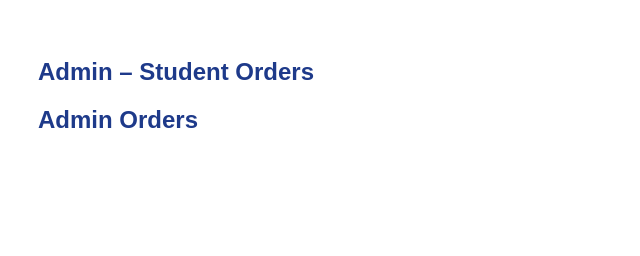
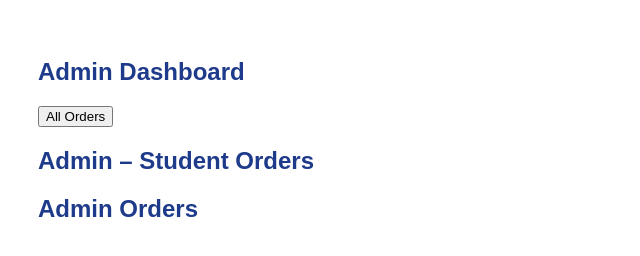
Before and after one commit to yenenenjul/WEB-M1, a plain HTML site: page admin.html in a window 1280 px wide. Shown: the whole page, without its empty margins (0-640 px from the left). Drawn offline with Linux system fonts and the light colour scheme.

Commit message:
Update admin.html

```diff
--- a/admin.html
+++ b/admin.html
@@ -8,6 +8,15 @@
     </style>
 </head>
 <body>
+
+<h2>Admin Dashboard</h2>
+
+<nav class="admin-nav">
+    <button onclick="showOrders()">All Orders</button>
+</nav>
+
+<div id="orders"></div>
+
 
 <h2>Admin – Student Orders</h2>
 <div id="orders"></div>
```
